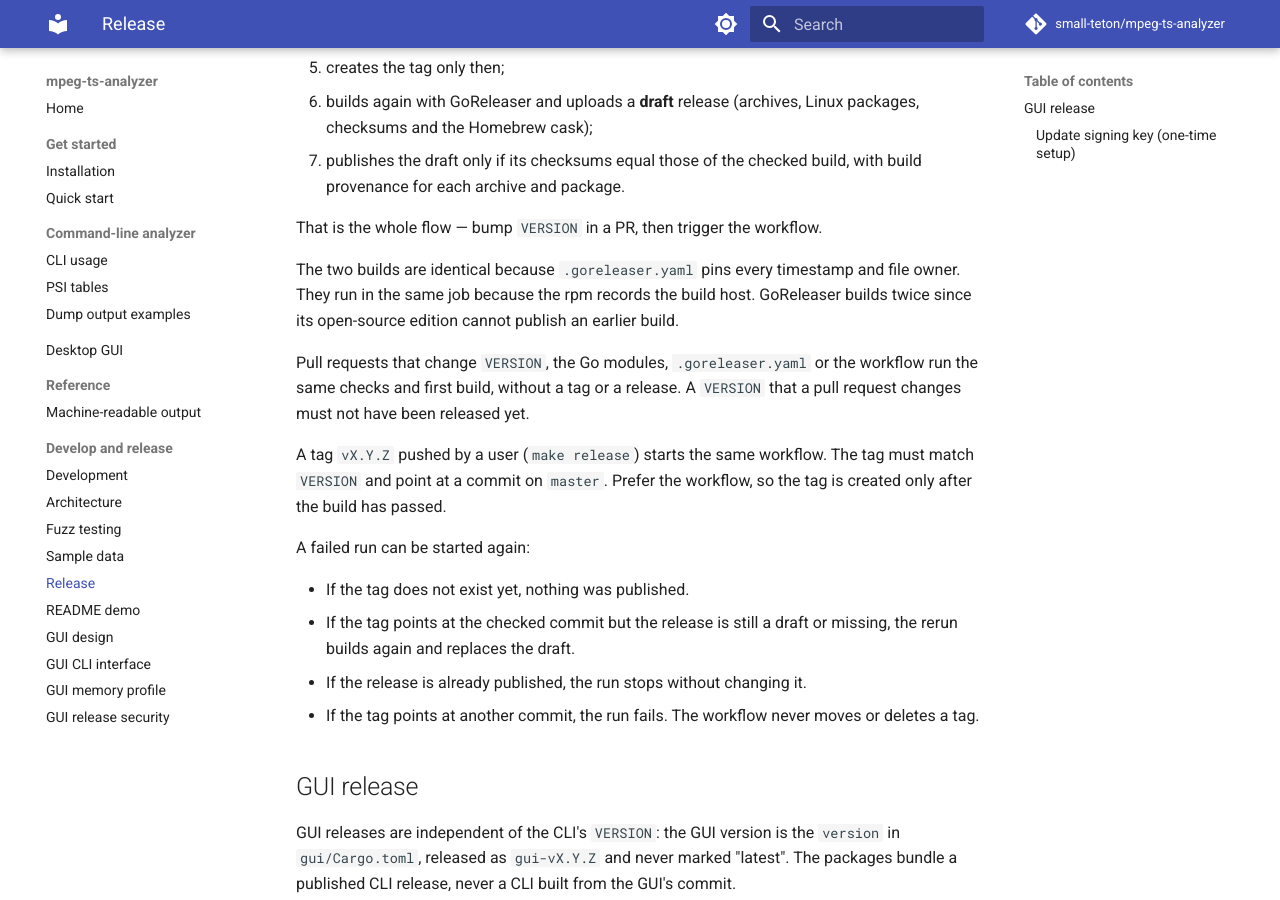
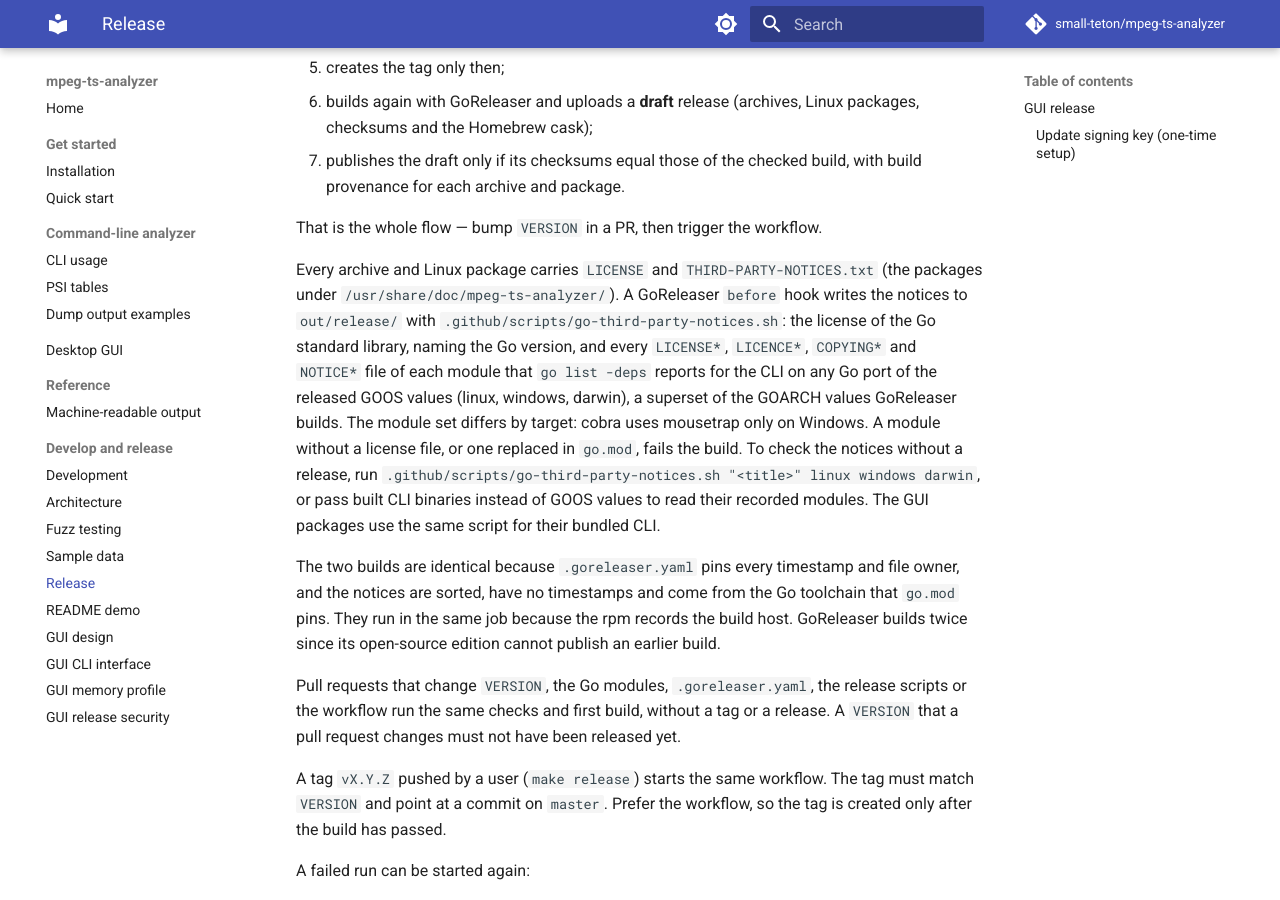
Before and after one commit to small-teton/mpeg-ts-analyzer, an MkDocs documentation site: the page built from docs/development/release.md, in a window 1280 px wide and 900 px high, scrolled down 521 px. Built offline with MkDocs 1.6.1 and Material for MkDocs 9.7.7, drawn with Linux system fonts in a browser that asks for light colours; comment, search, counter and statistics services are not loaded.

Commit message:
Ship third-party notices with the CLI release archives and packages
The CLI binaries embed the Go standard library, cobra, pflag, x/text and,
on Windows, mousetrap, whose licenses require their notices with binary
distributions, but the GoReleaser archives carried only LICENSE and
README.md, and the deb/rpm/apk packages not even LICENSE.

Factor the Go part of gui/scripts/third-party-notices.sh into
.github/scripts/go-third-party-notices.sh. It reads the Go version and
modules either from CLI binaries (go version -m) or from this tree for
GOOS/GOARCH targets or whole GOOS values (go list -deps over every port in
go tool dist list), and fails on a module without a license file or a
replaced module. Output is sorted and has no timestamps.

A GoReleaser before hook writes out/release/THIRD-PARTY-NOTICES.txt for
linux, windows and darwin; every archive includes it, and the nfpm
packages install LICENSE and the notices in /usr/share/doc/mpeg-ts-analyzer/.
The GUI notices are byte-identical to before. Both release workflows now
run their dry runs when the shared script changes.

Co-Authored-By: Claude Opus 5.5 <noreply@anthropic.com>

```diff
--- a/docs/development/release.md
+++ b/docs/development/release.md
@@ -24,13 +24,29 @@ fails the release.
 
 That is the whole flow — bump `VERSION` in a PR, then trigger the workflow.
 
+Every archive and Linux package carries `LICENSE` and
+`THIRD-PARTY-NOTICES.txt` (the packages under
+`/usr/share/doc/mpeg-ts-analyzer/`). A GoReleaser `before` hook writes the
+notices to `out/release/` with `.github/scripts/go-third-party-notices.sh`: the
+license of the Go standard library, naming the Go version, and every
+`LICENSE*`, `LICENCE*`, `COPYING*` and `NOTICE*` file of each module that
+`go list -deps` reports for the CLI on any Go port of the released GOOS values
+(linux, windows, darwin), a superset of the GOARCH values GoReleaser builds.
+The module set differs by target: cobra uses mousetrap only on Windows. A
+module without a license file, or one replaced in `go.mod`, fails the build.
+To check the notices without a release, run
+`.github/scripts/go-third-party-notices.sh "<title>" linux windows darwin`, or
+pass built CLI binaries instead of GOOS values to read their recorded modules.
+The GUI packages use the same script for their bundled CLI.
+
 The two builds are identical because `.goreleaser.yaml` pins every timestamp
-and file owner. They run in the same job because the rpm records the build
+and file owner, and the notices are sorted, have no timestamps and come from
+the Go toolchain that `go.mod` pins. They run in the same job because the rpm records the build
 host. GoReleaser builds twice since its open-source edition cannot publish an
 earlier build.
 
-Pull requests that change `VERSION`, the Go modules, `.goreleaser.yaml` or the
-workflow run the same checks and first build, without a tag or a release. A
+Pull requests that change `VERSION`, the Go modules, `.goreleaser.yaml`, the
+release scripts or the workflow run the same checks and first build, without a tag or a release. A
 `VERSION` that a pull request changes must not have been released yet.
 
 A tag `vX.Y.Z` pushed by a user (`make release`) starts the same workflow. The
```
Also changed, not shown: .goreleaser.yaml (+29 -0 lines), DIRECTORY_STRUCTURE.md (+3 -2 lines), docs/development/index.md (+5 -3 lines), docs/getting-started/installation.md (+4 -0 lines), docs/gui/design.md (+2 -1 lines), 4 other files.
